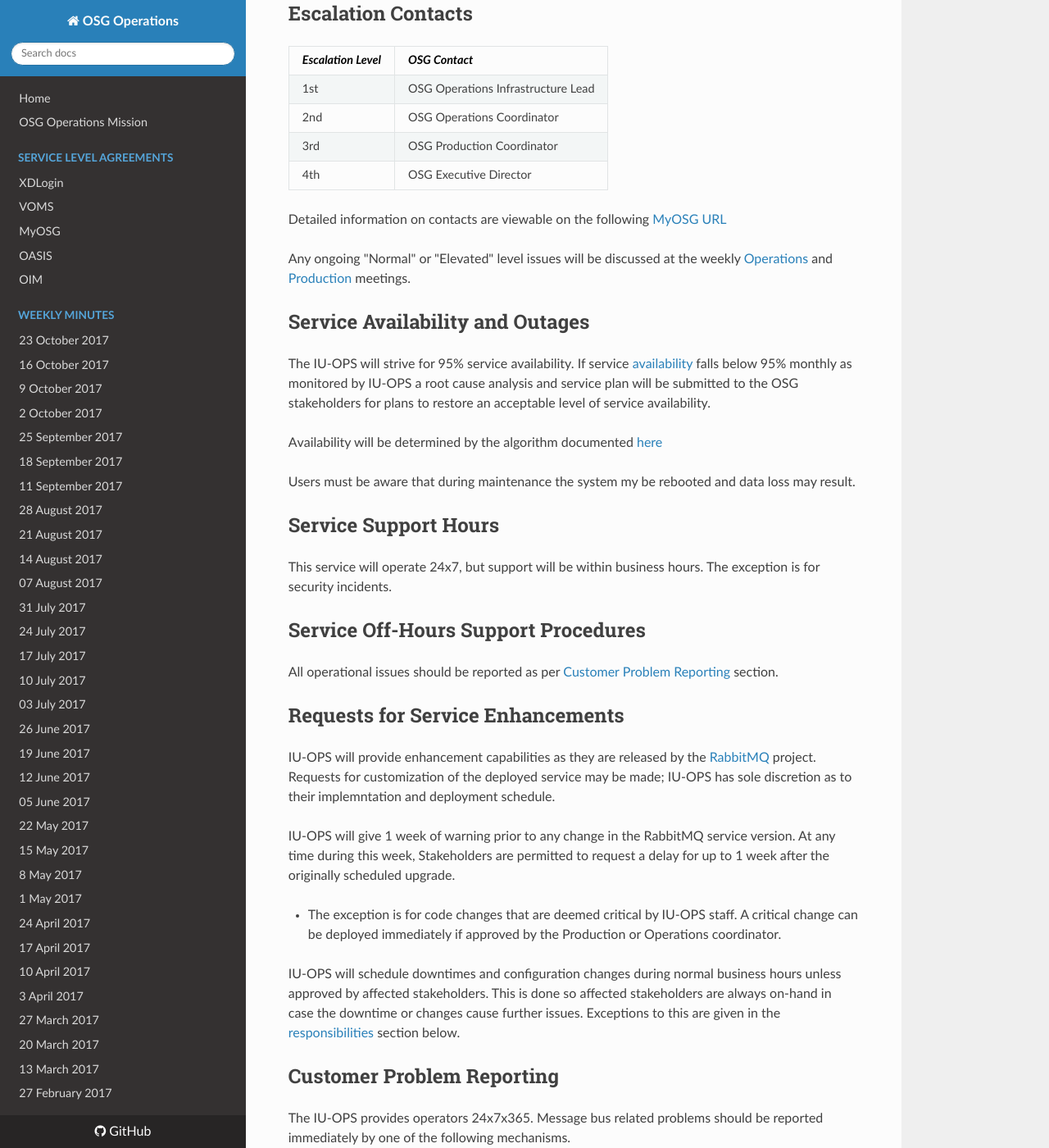
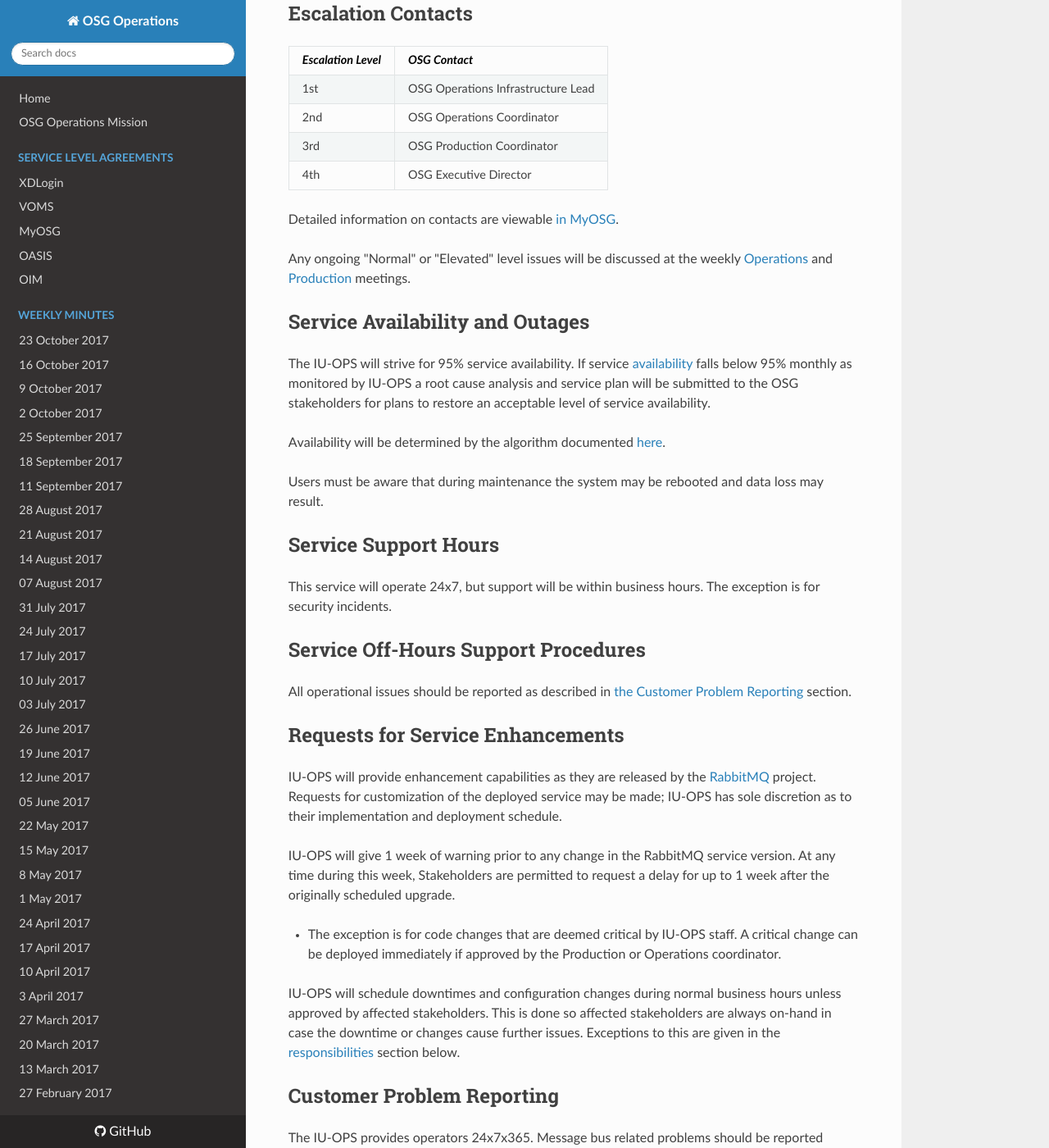
Before and after one commit to osg-htc/operations, an MkDocs documentation site: the page built from docs/SLA/event.md, in a window 1280 px wide and 1400 px high, scrolled down 1615 px. Shown: the whole window at 82% size. Built offline with MkDocs 1.6.1, drawn with Linux system fonts in a browser that asks for light colours; nearby versions of some CDN libraries; old or Windows-style settings are respelled for this version of MkDocs; some of the changed text lies outside the part shown.

Commit message:
Several typo corrections and wording suggestions

```diff
--- a/docs/SLA/event.md
+++ b/docs/SLA/event.md
@@ -1,4 +1,4 @@
-# RabbitMQ message bus Service Level Agreement
+# RabbitMQ Message Bus Service Level Agreement
 
 ## About This Document
 This document details a service level agreement which outlines production expectations for event1.grid.iu.edu and defines general support infrastructure for the service.
@@ -55,7 +55,7 @@ This section deals with unplanned outages. Please see [Requests for Service Enha
 | 3rd | OSG Production Coordinator |
 | 4th | OSG Executive Director |
 
-Detailed information on contacts are viewable on the following [MyOSG URL](https://oim.grid.iu.edu/oim/resourceedit?id=906)
+Detailed information on contacts are viewable [in MyOSG](https://oim.grid.iu.edu/oim/resourceedit?id=906).
 
 Any ongoing "Normal" or "Elevated" level issues will be discussed at the weekly [Operations](https://github.com/opensciencegrid/operations/tree/master/docs/WeeklyMinutes) and [Production](https://github.com/opensciencegrid/production/tree/master/docs/WeeklyMinutes) meetings.
 
@@ -63,18 +63,18 @@ Any ongoing "Normal" or "Elevated" level issues will be discussed at the weekly
 The IU-OPS will strive for 95% service availability. If service [availability](http://monitor.grid.iu.edu/availability/avail_month_overview.html)
 falls below 95% monthly as monitored by IU-OPS a root cause analysis and service plan will be submitted to the OSG stakeholders for plans to restore an acceptable level of service availability.
 
-Availability will be determined by the algorithm documented [here](http://monitor.grid.iu.edu/availability/status/event1/status_stamp.sh)
+Availability will be determined by the algorithm documented [here](http://monitor.grid.iu.edu/availability/status/event1/status_stamp.sh).
 
-Users must be aware that during maintenance the system my be rebooted and data loss may result.
+Users must be aware that during maintenance the system may be rebooted and data loss may result.
 
 ## Service Support Hours
 This service will operate 24x7, but support will be within business hours. The exception is for security incidents.
 
 ## Service Off-Hours Support Procedures
-All operational issues should be reported as per [Customer Problem Reporting](#customer-problem-reporting) section.
+All operational issues should be reported as described in [the Customer Problem Reporting](#customer-problem-reporting) section.
 
 ## Requests for Service Enhancements
-IU-OPS will provide enhancement capabilities as they are released by the [RabbitMQ](https://www.rabbitmq.com/) project. Requests for customization of the deployed service may be made; IU-OPS has sole discretion as to their implemntation and deployment schedule.
+IU-OPS will provide enhancement capabilities as they are released by the [RabbitMQ](https://www.rabbitmq.com/) project. Requests for customization of the deployed service may be made; IU-OPS has sole discretion as to their implementation and deployment schedule.
 
 IU-OPS will give 1 week of warning prior to any change in the RabbitMQ service version. At any time during this week, Stakeholders are permitted to request a delay for up to 1 week after the originally scheduled upgrade.
 
```
Also changed, not shown: other parts of docs/SLA/event.md (+4 -4 lines).
